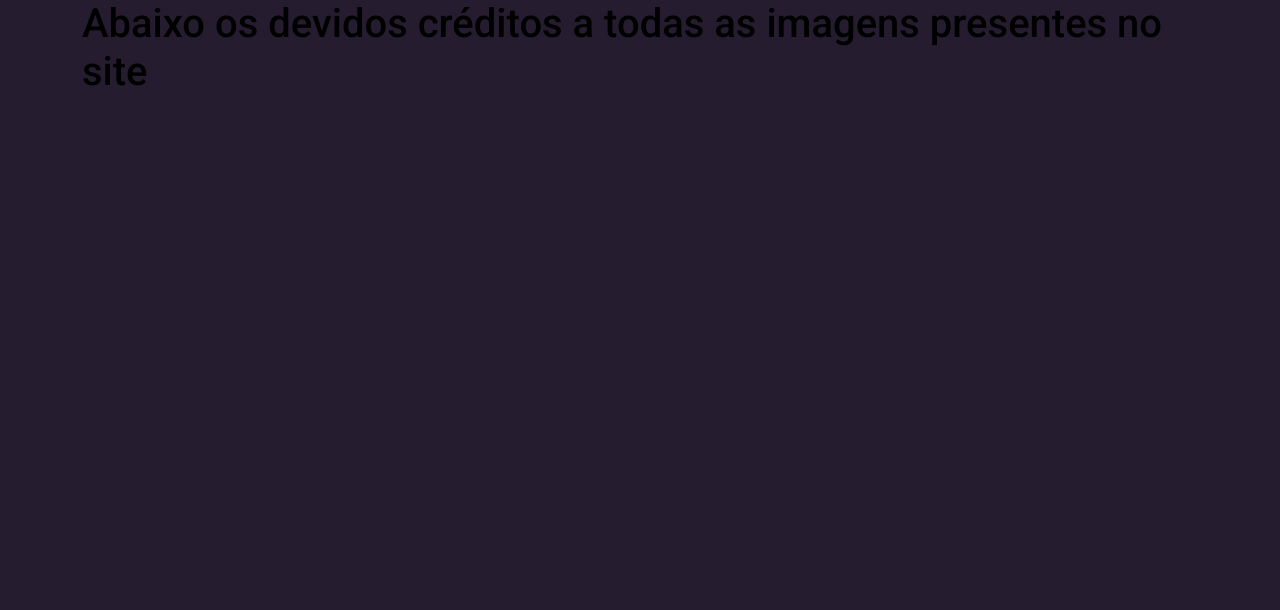
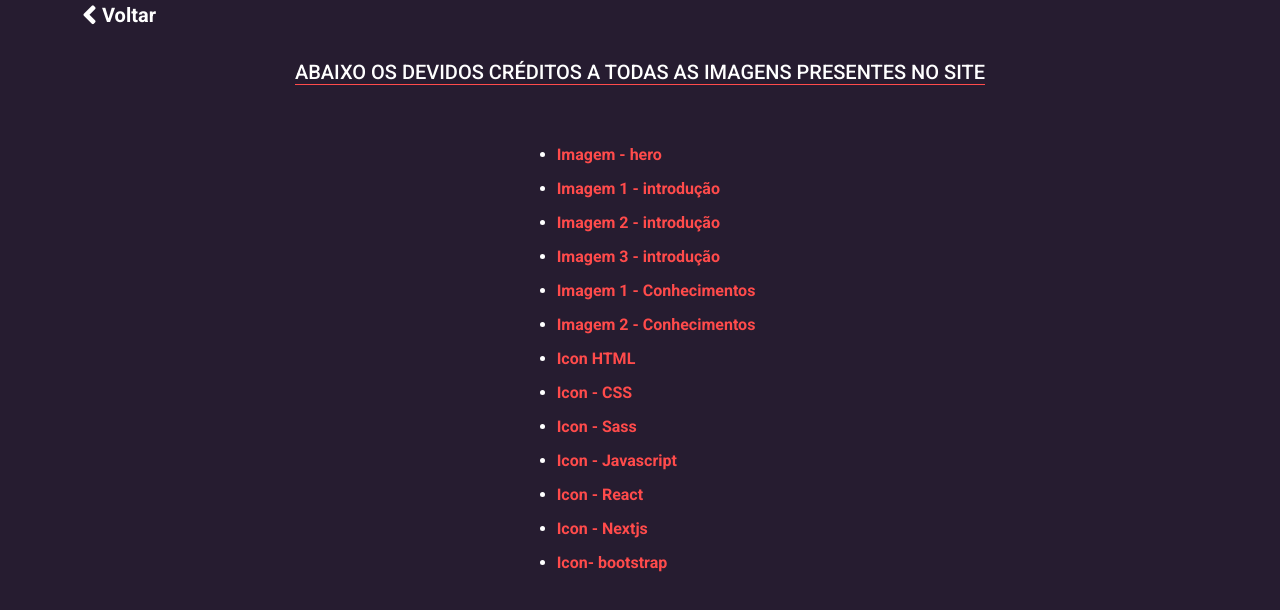
Before and after one commit to ggsales/portfolio, a Next.js app: page /creditos in a window 1280 px wide. Shown: the top 610 px of the page. Built offline with nearby package versions, Linux system fonts and the light colour scheme.

Commit message:
create credits area

```diff
--- a/components/Elements/Credits/CreditsArea.js
+++ b/components/Elements/Credits/CreditsArea.js
@@ -8,10 +8,23 @@
         <section className="credits">
             <div className="container">
                 <div className="row">
+                    <a href="/" className="fas fa-angle-left arrow-back"><span>Voltar</span></a>
                     <div className="credits__links">
                         <h1>Abaixo os devidos créditos a todas as imagens presentes no site</h1>
                         <ul>
-                            <Link href="/"><a></a></Link>
+                            <li><Link href="https://storyset.com/illustration/hand-coding/bro"><a>Imagem - hero</a></Link></li>
+                            <li><Link href="https://storyset.com/illustration/account/pana"><a>Imagem 1 - introdução</a></Link></li>
+                            <li><Link href="https://storyset.com/illustration/coding-workshop/amico"><a>Imagem 2 - introdução</a></Link></li>
+                            <li><Link href="https://storyset.com/illustration/code-typing/bro"><a>Imagem 3 - introdução</a></Link></li>
+                            <li><Link href="https://storyset.com/illustration/site-stats/rafiki"><a>Imagem 1 - Conhecimentos</a></Link></li>
+                            <li><Link href="https://storyset.com/illustration/website-designer/amico"><a>Imagem 2 - Conhecimentos</a></Link></li>
+                            <li><Link href="https://www.flaticon.com/br/icone-gratis/html_1051277?term=html&page=1&position=4&page=1&position=4&related_id=1051277&origin=tag"><a>Icon HTML</a></Link></li>
+                            <li><Link href="https://www.flaticon.com/br/icone-gratis/css-3_732190?term=css&page=1&position=1&page=1&position=1&related_id=732190&origin=search"><a>Icon - CSS</a></Link></li>
+                            <li><Link href="https://www.flaticon.com/br/icone-gratis/sass_5968358?term=sass&page=1&position=2&page=1&position=2&related_id=5968358&origin=search"><a>Icon - Sass</a></Link></li>
+                            <li><Link href="https://www.flaticon.com/br/icone-gratis/js_5968292?term=javascript&page=1&position=5&page=1&position=5&related_id=5968292&origin=search"><a>Icon - Javascript</a></Link></li>
+                            <li><Link href="https://icon-icons.com/icon/react-original-logo/146374"><a>Icon - React</a></Link></li>
+                            <li><Link href="https://icon-icons.com/icon/NextJS/132160"><a>Icon - Nextjs</a></Link></li>
+                            <li><Link href="https://www.flaticon.com/free-icon/bootstrap_5968672?term=bootstrap&page=1&position=3&page=1&position=3&related_id=5968672&origin=search"><a>Icon- bootstrap</a></Link></li>
                         </ul>
                     </div>
                 </div>
--- a/public/scss/_credits.scss
+++ b/public/scss/_credits.scss
@@ -1,4 +1,53 @@
 .credits{
     height: 100vh;
+    padding-bottom: 150px;
     background: linear-gradient(0deg, rgba(0, 0, 0, 0.78), rgba(0, 0, 0, 0.78)), #AB7ED9;
+    @media #{$xs, $sm}{
+        height: auto;
+    }
+    & .arrow-back{
+        color: #fff;
+        font-size: 20px;
+        font-weight: 700;
+        font-size: 30px;
+        display: flex;
+        align-items: center;
+        &:hover{
+            color: rgb(255, 75, 75);
+        }
+
+        & span{
+            margin-left: 5px;
+            font-family: $roboto;
+            font-size: 20px;
+        }
+    }
+
+    &__links{
+        margin-top: 30px;
+        display: flex;
+        flex-direction: column;
+        align-items: center;
+        & ul{
+            margin-top: 50px;
+            & li{
+                color: #fff;
+                padding-bottom: 10px;
+            }
+        }
+        & a{
+            color: rgb(255, 75, 75);
+            font-weight: 700;
+            &:hover{
+             text-decoration: underline;
+            }
+        }
+        & h1{
+            font-size: 20px;
+            border-bottom: 1px solid rgb(255, 75, 75);
+            text-transform: uppercase;
+            text-align: center;
+            color: #fff;
+        }
+    }
 }
```
Also changed, not shown: public/css/style.css, 1 other file (tests, documents, lock files or other folders).
